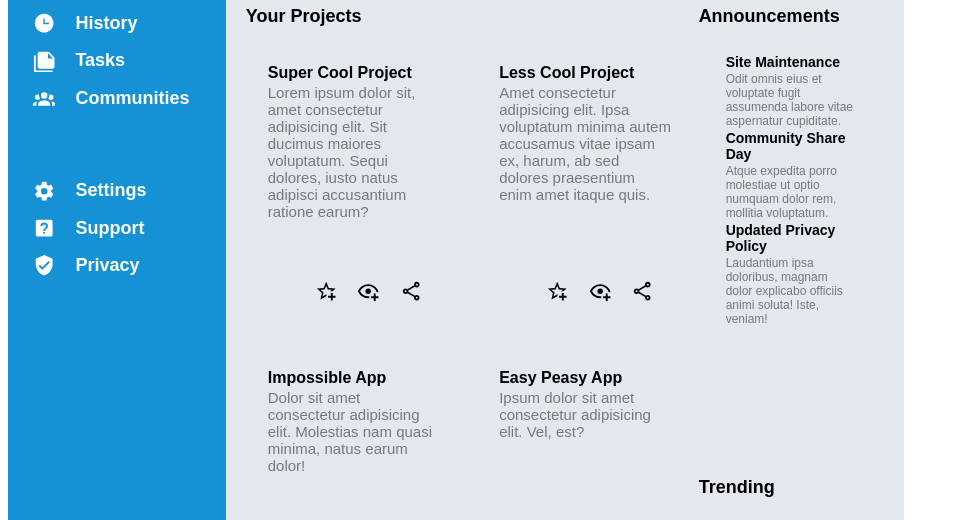
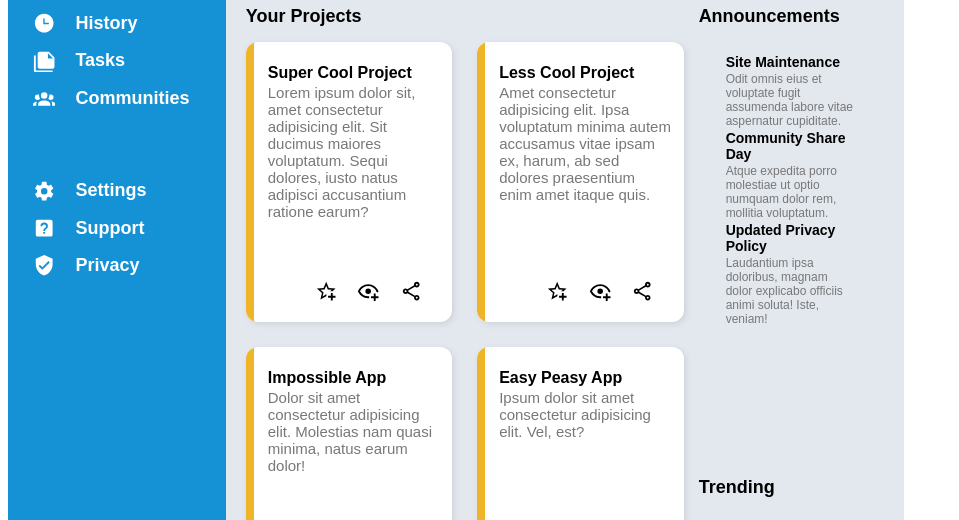
Before and after one commit to shresile/odin-admin-dashboard, a plain HTML site: page index.html in a window 1280 px wide. Shown: the part 232-752 px from the top of the page, without its empty margins (0-959 px from the left). Drawn offline with Linux system fonts and the light colour scheme; a web font is replaced by a local one.

Commit message:
Add border styles to project cards
Inset and outset box-shadow are added, so glad I found out how to make Inset
shadow line look straight, without a border radius.
And border radius and background color are set.

```diff
--- a/style.css
+++ b/style.css
@@ -197,6 +197,12 @@ body {
     display: flex;
     flex-direction: column;
     justify-content: space-between;
+    box-shadow: 2px 2px 6px hsl(215deg 13.64% 82.75%),
+    /* inset shadow without round corner: a large x-offset
+    with a slightly smaller spread-radius */
+    inset 40px 0px 0 -32px hsl(41.91deg 86.9% 55.1%);
+    background-color: white;
+    border-radius: 12px;
 
 }
 
```
